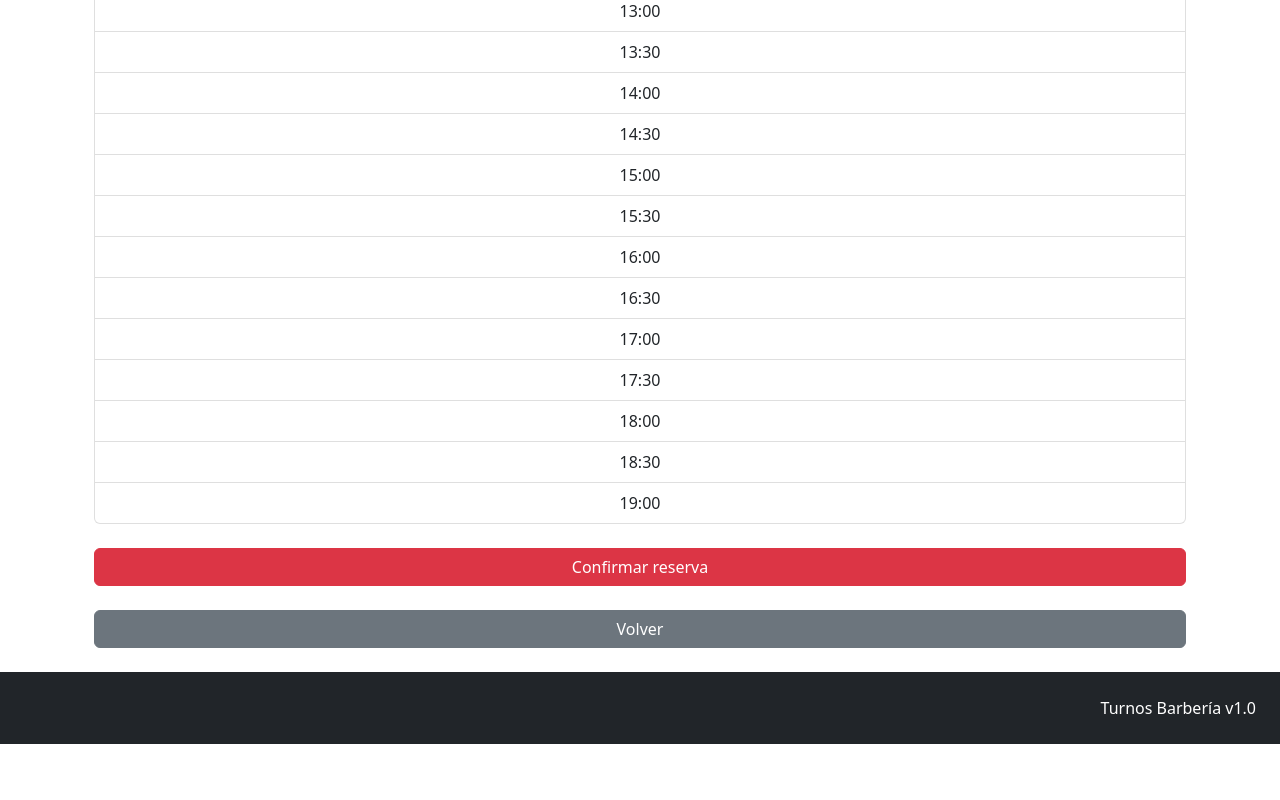
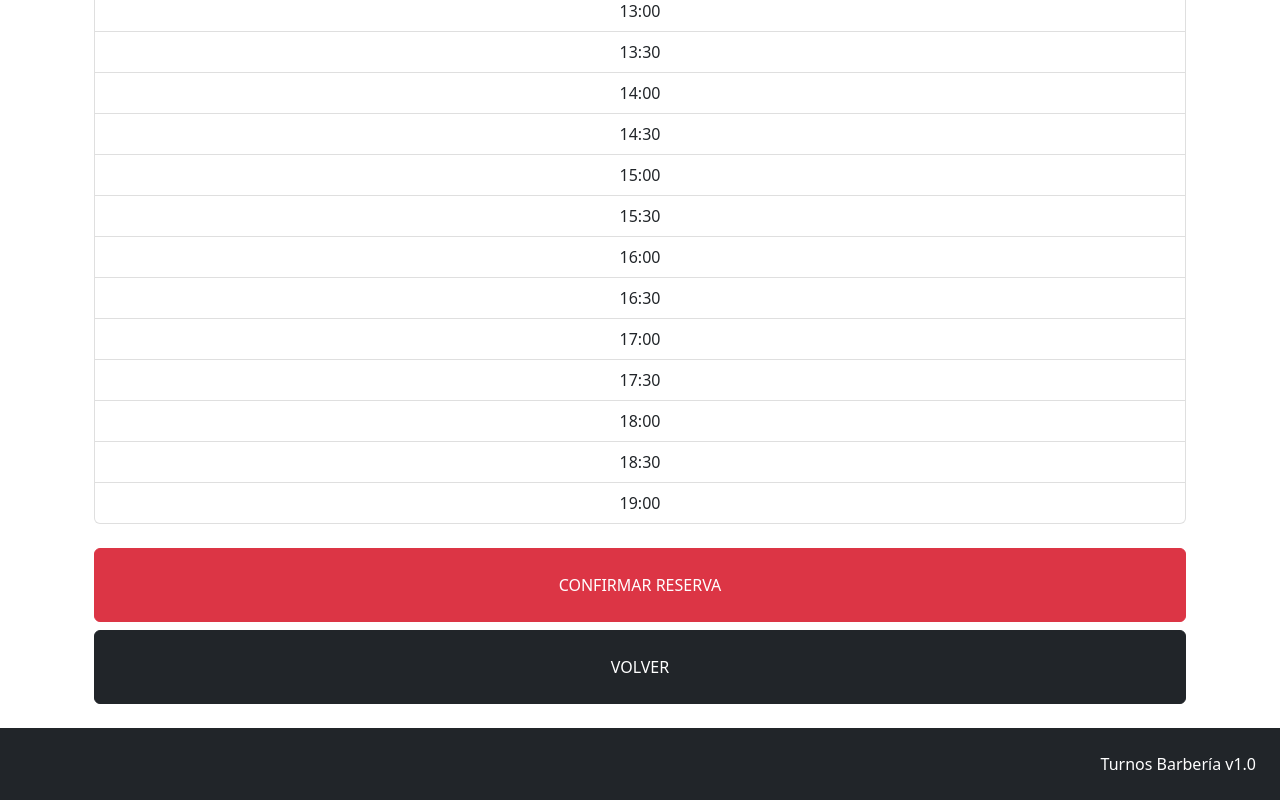
Before and after one commit to makzzer/barber-react, a React (Vite) app: page /reservarturnos2 in a window 1280 px wide. Shown: the part 552-1352 px from the top of the page. Before the commit the page ends 1296 px from the top, so only its background shows below. Built offline with nearby package versions, Linux system fonts and the light colour scheme.

Commit message:
Mejoras esteticas y funcionales

```diff
--- a/src/components/calendar/TablaTurnos.jsx
+++ b/src/components/calendar/TablaTurnos.jsx
@@ -95,21 +95,16 @@ const TablaTurnos = () => {
             {horario}
           </button>
         ))}
-
-
-
       </div>
 
-      <div className="footer row  d-flex mx-4 align-items-end gap-4 mx-auto">
-
-        <button type="button" className="mt-4 btn btn-danger">
-          Confirmar reserva
+      <div className="footer row d-flex mx-4 align-items-end mx-auto uppercase">
+        <button type="button" className="mt-4 btn btn-danger mt-2 p-4 pb-10">
+          CONFIRMAR RESERVA
         </button>
-        <NavLink  className="btn btn-secondary" to="/">
-          Volver
+        <NavLink className="btn btn-dark mt-2 p-4 pb-10" to="/">
+          VOLVER
         </NavLink>
       </div>
-
     </div>
   );
 };
--- a/src/pages/Turnos.jsx
+++ b/src/pages/Turnos.jsx
@@ -12,7 +12,7 @@ const Turnos = () => {
           <div className="d-flex flex-column m-2 uppercase">
 
 
-            <NavLink className="btn btn-danger  m-2 p-4 pb-10" to="/">
+            <NavLink className="btn btn-dark  m-2 p-4 pb-10" to="/">
               VOLVER
             </NavLink>
           </div>
```
